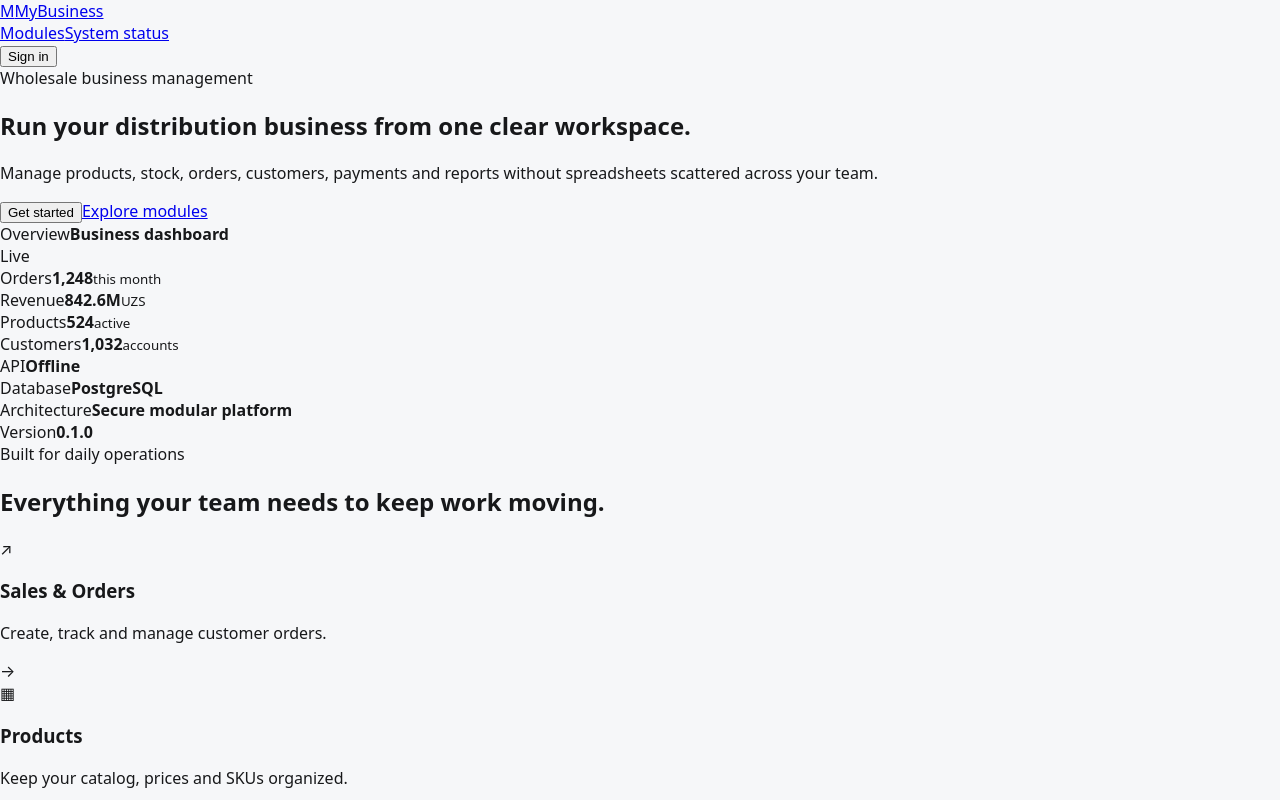
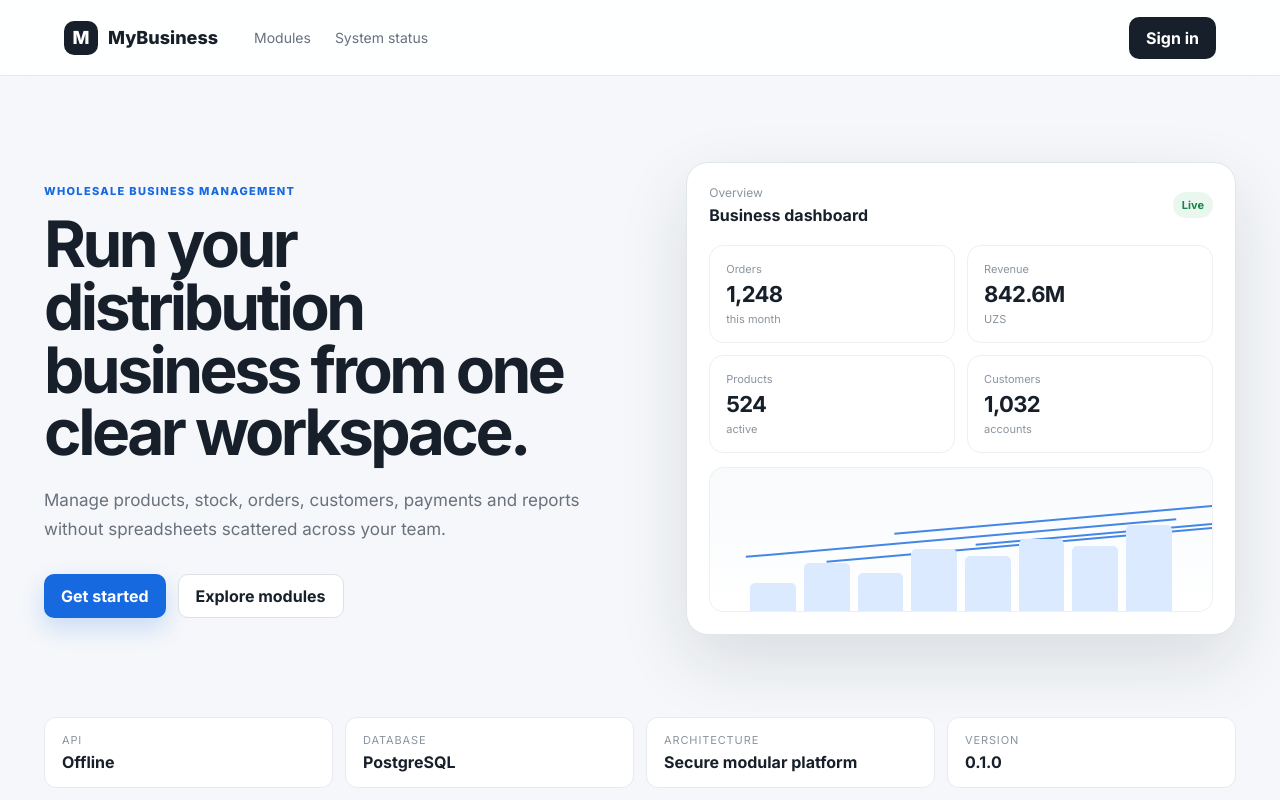
Before and after one commit to axmedovsherzod2011-ops/MyBusiness, a React (Vite) app in the folder apps/web/: page / in a window 1280 px wide. Shown: the top 800 px of the page. Built offline with nearby package versions, Linux system fonts and the light colour scheme; no server answers.

Commit message:
feat: professionalize styles.css

```diff
--- a/apps/web/src/styles.css
+++ b/apps/web/src/styles.css
@@ -1,28 +1,122 @@
-* {
-  box-sizing: border-box;
+@import url("https://fonts.googleapis.com/css2?family=Inter:wght@400;500;600;700;800&display=swap");
+
+:root {
+  font-family: Inter, ui-sans-serif, system-ui, -apple-system, BlinkMacSystemFont, "Segoe UI", sans-serif;
+  color: #17202a;
+  background: #f5f7fa;
+  font-synthesis: none;
+  text-rendering: optimizeLegibility;
 }
 
-html,
-body,
-#root {
-  margin: 0;
-  min-height: 100%;
+* { box-sizing: border-box; }
+html { scroll-behavior: smooth; }
+body { margin: 0; min-width: 320px; background: #f5f7fa; }
+button, a { font: inherit; }
+button { cursor: pointer; }
+a { color: inherit; text-decoration: none; }
+
+.app-shell { min-height: 100vh; }
+.topbar {
+  height: 76px; display: flex; align-items: center; gap: 36px;
+  padding: 0 clamp(20px, 5vw, 72px); background: rgba(255,255,255,.9);
+  border-bottom: 1px solid #e7ebef; position: sticky; top: 0; z-index: 10;
+  backdrop-filter: blur(16px);
+}
+.brand { display: flex; align-items: center; gap: 10px; font-weight: 800; font-size: 18px; }
+.brand-mark {
+  width: 34px; height: 34px; display: grid; place-items: center;
+  border-radius: 10px; background: #17202a; color: #fff; font-weight: 800;
+}
+.topnav { display: flex; gap: 24px; color: #68717c; font-size: 14px; margin-right: auto; }
+.topnav a:hover { color: #17202a; }
+
+.button {
+  border: 0; border-radius: 10px; padding: 11px 17px; font-weight: 700;
+  transition: transform .18s ease, box-shadow .18s ease, background .18s ease;
+}
+.button:hover { transform: translateY(-1px); }
+.button-dark { color: #fff; background: #17202a; }
+.button-primary { color: #fff; background: #1769e0; box-shadow: 0 10px 24px rgba(23,105,224,.2); }
+.button-secondary { background: #fff; border: 1px solid #dbe1e7; }
+
+.hero {
+  max-width: 1240px; margin: 0 auto; padding: 86px 24px 64px;
+  display: grid; grid-template-columns: 1.02fr .98fr; gap: 70px; align-items: center;
+}
+.eyebrow {
+  color: #1769e0; text-transform: uppercase; letter-spacing: .12em;
+  font-size: 11px; font-weight: 800;
+}
+.hero h1 { max-width: 700px; margin: 14px 0 22px; font-size: clamp(42px, 5vw, 68px); line-height: .98; letter-spacing: -.055em; }
+.hero p { max-width: 610px; color: #68717c; font-size: 17px; line-height: 1.7; }
+.hero-actions { display: flex; gap: 12px; margin-top: 30px; flex-wrap: wrap; }
+
+.dashboard-preview {
+  min-height: 410px; padding: 22px; border: 1px solid #e0e5ea; border-radius: 22px;
+  background: #fff; box-shadow: 0 26px 70px rgba(23,32,42,.12);
+}
+.preview-header { display: flex; justify-content: space-between; align-items: center; }
+.preview-header div { display: grid; gap: 5px; }
+.preview-kicker { color: #8a949f; font-size: 12px; }
+.preview-header strong { font-size: 16px; }
+.status-dot { color: #168447; background: #eaf7ef; padding: 6px 9px; border-radius: 999px; font-size: 11px; font-weight: 700; }
+.metric-grid { display: grid; grid-template-columns: repeat(2, 1fr); gap: 12px; margin-top: 20px; }
+.metric-card { padding: 16px; border: 1px solid #edf0f3; border-radius: 14px; display: grid; gap: 5px; }
+.metric-card span, .metric-card small { color: #8a949f; font-size: 11px; }
+.metric-card strong { font-size: 22px; letter-spacing: -.03em; }
+.chart-placeholder { height: 145px; margin-top: 14px; position: relative; overflow: hidden; border-radius: 14px; background: linear-gradient(180deg,#f8fafc,#fff); border: 1px solid #edf0f3; }
+.chart-line { position: absolute; left: 7%; right: 7%; top: 48%; height: 2px; background: #1769e0; transform: rotate(-5deg); box-shadow: 80px 12px 0 #1769e0, 150px -10px 0 #1769e0, 230px 8px 0 #1769e0; opacity: .8; }
+.chart-bars { position: absolute; inset: auto 8% 0; height: 70%; display: flex; align-items: end; gap: 8px; }
+.chart-bars i { flex: 1; background: #dceaff; border-radius: 5px 5px 0 0; }
+.chart-bars i:nth-child(1){height:28%}.chart-bars i:nth-child(2){height:48%}.chart-bars i:nth-child(3){height:38%}.chart-bars i:nth-child(4){height:62%}.chart-bars i:nth-child(5){height:55%}.chart-bars i:nth-child(6){height:72%}.chart-bars i:nth-child(7){height:65%}.chart-bars i:nth-child(8){height:86%}
+
+.trust-strip {
+  max-width: 1240px; margin: 0 auto; padding: 18px 24px 48px;
+  display: grid; grid-template-columns: repeat(4,1fr); gap: 12px;
+}
+.trust-strip > div { padding: 15px 17px; background: #fff; border: 1px solid #e7ebef; border-radius: 12px; display: grid; gap: 5px; }
+.trust-label { color: #8a949f; font-size: 11px; text-transform: uppercase; letter-spacing: .08em; }
+
+.modules-section { max-width: 1240px; margin: 0 auto; padding: 62px 24px 90px; }
+.section-heading { max-width: 700px; }
+.section-heading h2, .cta h2 { margin: 12px 0 30px; font-size: clamp(30px,4vw,46px); line-height: 1.05; letter-spacing: -.04em; }
+.module-grid { display: grid; grid-template-columns: repeat(3,1fr); gap: 14px; }
+.module-card {
+  min-height: 210px; padding: 23px; background: #fff; border: 1px solid #e5e9ee;
+  border-radius: 17px; position: relative; transition: transform .18s ease, box-shadow .18s ease;
+}
+.module-card:hover { transform: translateY(-3px); box-shadow: 0 18px 40px rgba(23,32,42,.08); }
+.module-icon { display: grid; place-items: center; width: 38px; height: 38px; border-radius: 11px; background: #eef5ff; color: #1769e0; font-weight: 800; }
+.module-card h3 { margin: 25px 0 8px; font-size: 18px; }
+.module-card p { margin: 0; color: #727b85; line-height: 1.6; font-size: 14px; }
+.module-arrow { position: absolute; right: 22px; bottom: 20px; color: #1769e0; font-weight: 800; }
+
+.cta {
+  max-width: 1192px; margin: 0 auto 70px; padding: 40px; border-radius: 22px;
+  background: #17202a; color: #fff; display: flex; align-items: center; justify-content: space-between; gap: 28px;
+}
+.cta .eyebrow { color: #8fbfff; }
+.cta h2 { max-width: 650px; margin-bottom: 0; }
+
+.footer {
+  display: flex; justify-content: space-between; gap: 20px; padding: 28px 24px;
+  border-top: 1px solid #e7ebef; color: #8a949f; font-size: 12px; max-width: 1240px; margin: auto;
 }
 
-body {
-  font-family: system-ui, -apple-system, BlinkMacSystemFont, "Segoe UI", sans-serif;
-  background: #f6f7f9;
-  color: #17181a;
+@media (max-width: 900px) {
+  .hero { grid-template-columns: 1fr; gap: 40px; padding-top: 60px; }
+  .module-grid { grid-template-columns: repeat(2,1fr); }
+  .trust-strip { grid-template-columns: repeat(2,1fr); }
 }
-
-.app {
-  min-height: 100vh;
-  display: grid;
-  place-items: center;
-  padding: 32px;
-  text-align: center;
+@media (max-width: 600px) {
+  .topbar { height: 66px; gap: 14px; }
+  .topnav { display: none; }
+  .hero { padding: 48px 18px; }
+  .hero h1 { font-size: 43px; }
+  .dashboard-preview { padding: 15px; }
+  .trust-strip { grid-template-columns: 1fr; padding-inline: 18px; }
+  .modules-section { padding-inline: 18px; }
+  .module-grid { grid-template-columns: 1fr; }
+  .cta { margin: 0 18px 48px; padding: 28px; flex-direction: column; align-items: flex-start; }
+  .footer { padding-inline: 18px; flex-direction: column; }
 }
-
-.app p {
-  color: #62666d;
-}
```
